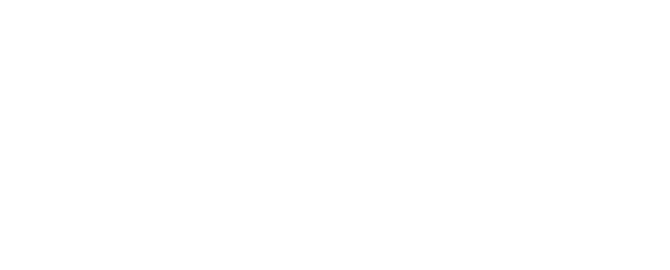
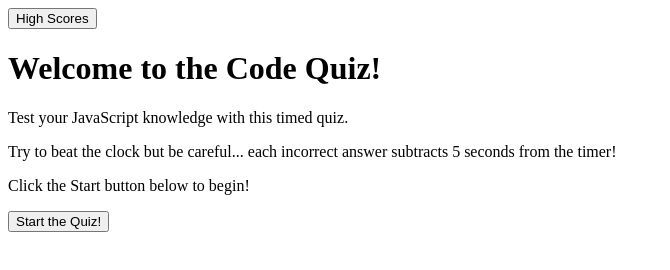
Before and after one commit to Clary-Ashton/Code-Quiz-2, a plain HTML site: page index.html in a window 1280 px wide. Shown: the whole page, without its empty margins (0-670 px from the left). Drawn offline with Linux system fonts and the light colour scheme.

Commit message:
added code-quiz header to html

```diff
--- a/index.html
+++ b/index.html
@@ -6,5 +6,23 @@
     <link rel="stylesheet" href="style.css" />
     <title>Code Quiz</title>
   </head>
+
   <body>
+
+    <header>
+        <button id="high-scores-btn">High Scores</button>
+        <h2 id="timer"></h2>
+      </header>
+
+    <div class="intro-container" id="intro">
+    <div class="start-quiz">
+      <h1>Welcome to the Code Quiz!</h1>
+      <p>Test your JavaScript knowledge with this timed quiz.</p>
+        <p>Try to beat the clock but be careful... each incorrect answer subtracts 5 seconds from the timer!</p>
+        <p>Click the Start button below to begin!</p>
+    </div>
+      <button id="start-btn" class="btn">Start the Quiz!</button>
+  </div>
+
+
   </html>
```
